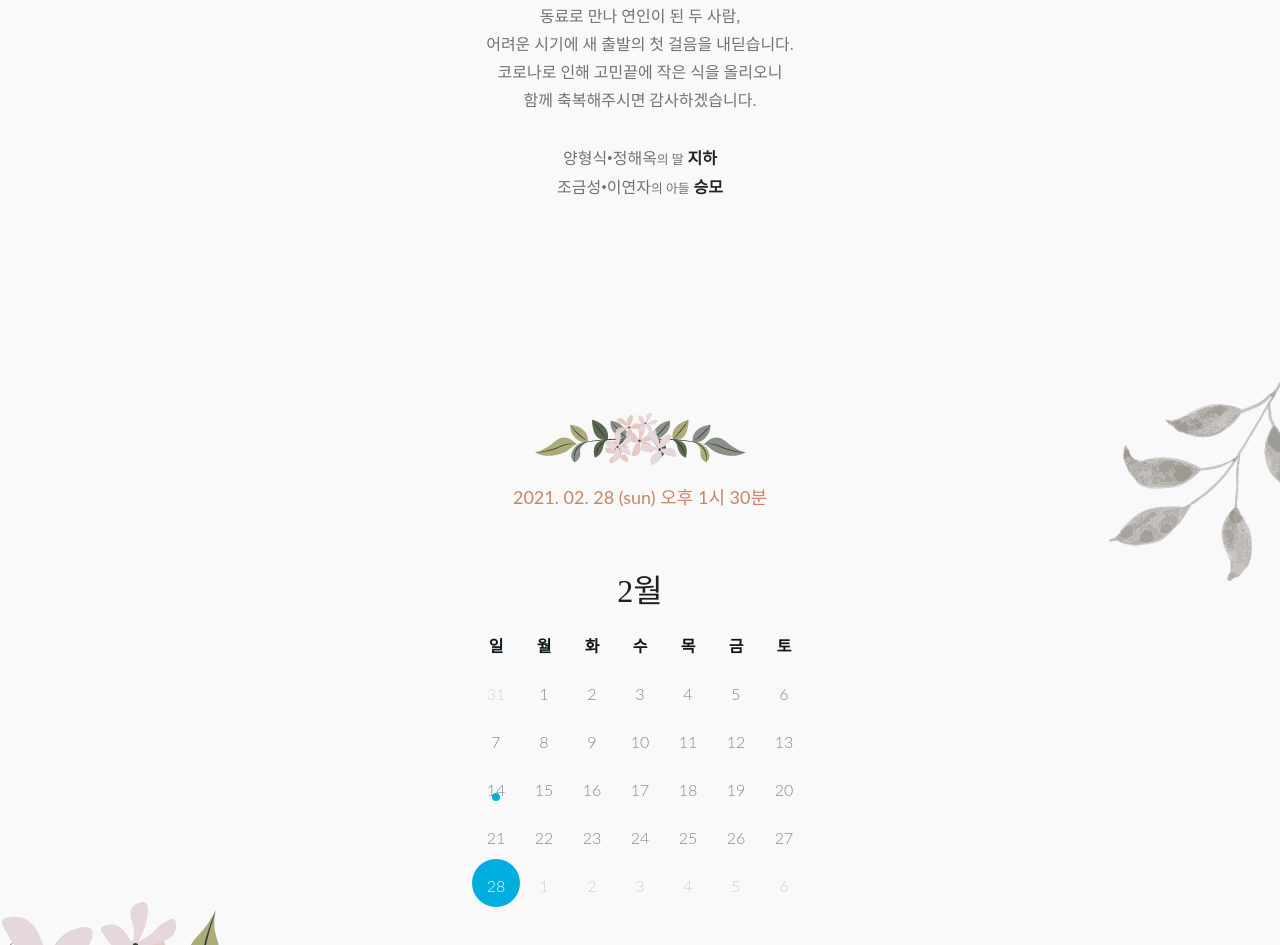
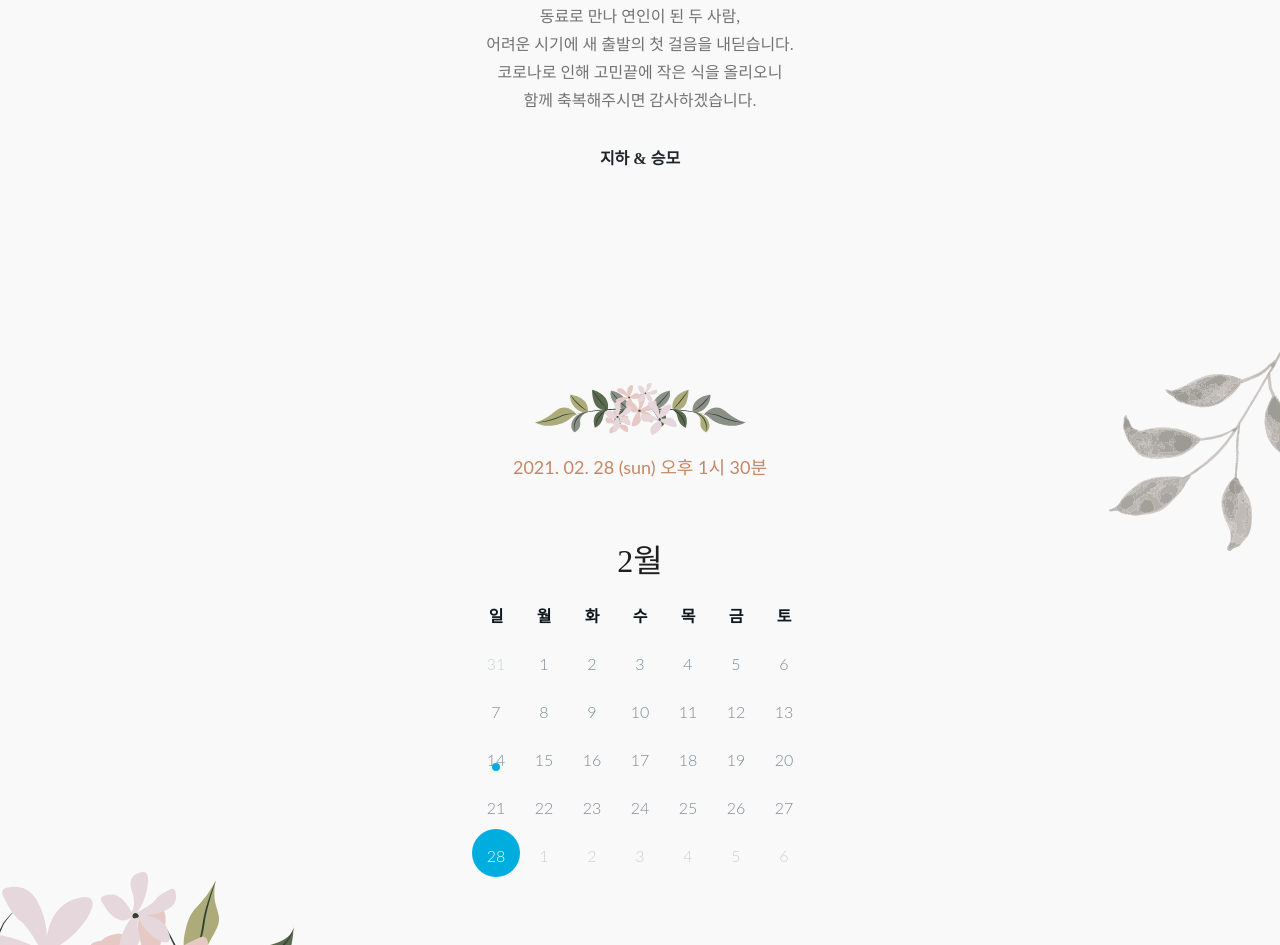
Before and after one commit to gbeco/yangwithcho0130, a plain HTML site: page index.html in a window 1280 px wide. Shown: the part 1072-2017 px from the top of the page. Drawn offline with Linux system fonts and the light colour scheme; a web font is replaced by a local one.

Commit message:
이름 수정

```diff
--- a/index.html
+++ b/index.html
@@ -89,8 +89,7 @@
                           어려운 시기에 새 출발의 첫 걸음을 내딛습니다.<br>
                           코로나로 인해 고민끝에 작은 식을 올리오니<br>
                           함께 축복해주시면 감사하겠습니다.</p>
-                        <p>양형식•정해옥<small>의 딸</small> <b>지하</b><br>
-                          조금성•이연자<small>의 아들</small> <b>승모</b></p>
+                        <p><b>지하 & 승모</b></p>
                     </div>
                 </div>
             </div>
```
